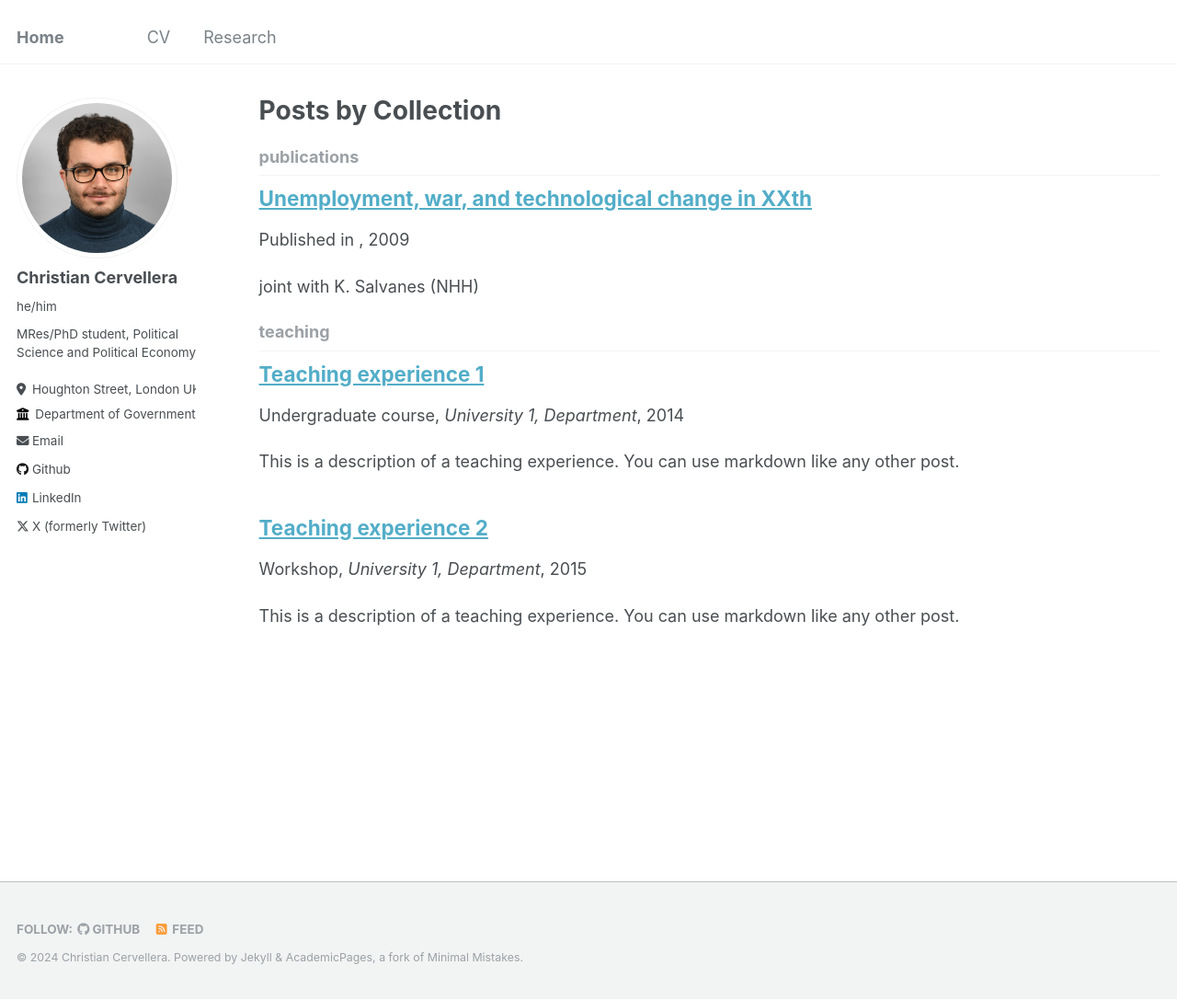
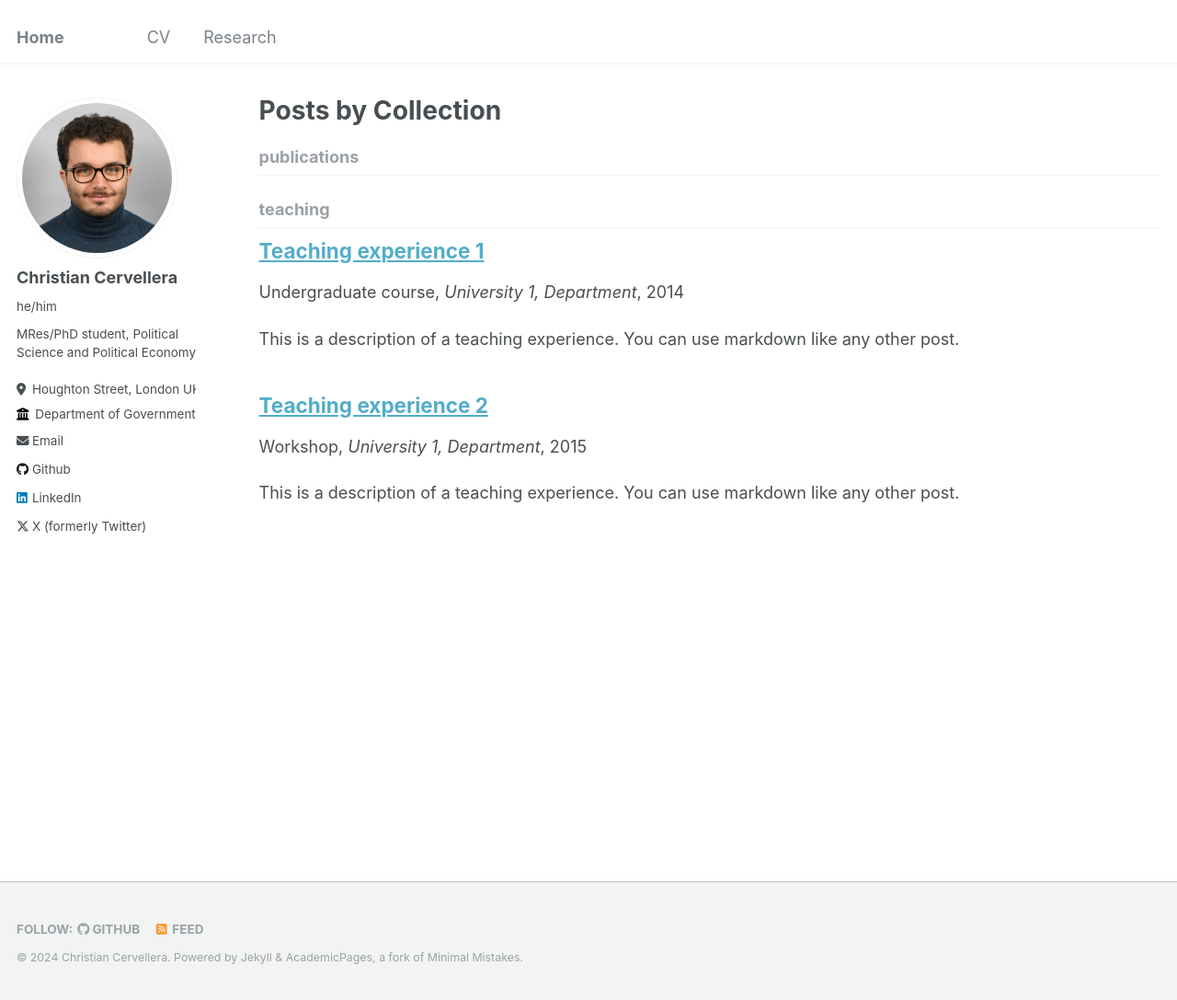
Before and after one commit to ritwika-das/ritwika-das.github.io, a Jekyll site: the page built from _pages/collection-archive.html, in a window 1280 px wide and 1087 px high. Shown: the whole window at 92% size. Built offline with Jekyll 4.4.1, drawn with Linux system fonts in a browser that asks for light colours; a file with an impossible date is left out; part of the change alters nothing that is shown.

Commit message:
Update 2009-10-01-paper-title-number-1.md

```diff
--- a/_publications/2009-10-01-paper-title-number-1.md
+++ b/_publications/2009-10-01-paper-title-number-1.md
@@ -1,11 +1,27 @@
 ---
-title: "Unemployment, war, and technological change in XXth "
-collection: publications
-permalink: /publication/2009-10-01-paper-title-number-1
-excerpt: 'joint with K. Salvanes (NHH)'
-# date:
-# venue: 'Journal 1'
-# slidesurl: 'http://academicpages.github.io/files/slides1.pdf'
-# paperurl: 'http://academicpages.github.io/files/paper1.pdf'
-# citation: 'Your Name, You. (2009). &quot;Paper Title Number 1.&quot; <i>Journal 1</i>. 1(1).'
+
+title: "Unemployment, war, and technological change in XXth century Norway"
+
+collection: research
+
+permalink: /research/unemployment
+
+
+excerpt: ''
+
+date: 2024
+
+venue: ''
+
+paperurl: ''
+
+citation: 'Cervellera, C. & Salvanes, K. (2024). &quot; Unemployment, war, and technological change in XXth century Norway &quot; <i>Working Paper</i>.'
+
+PublicationStatus: 'WorkInProgress'
+
 ---
+We estimate local unemployment rates in Norway over 1900-1945 and provide further exercises.
+
+[Download]()
+
+Cervellera, C. & Salvanes, K. (2024). &quot; Unemployment, war, and technological change in XXth century Norway &quot; <i>Working Paper</i>.'
```
